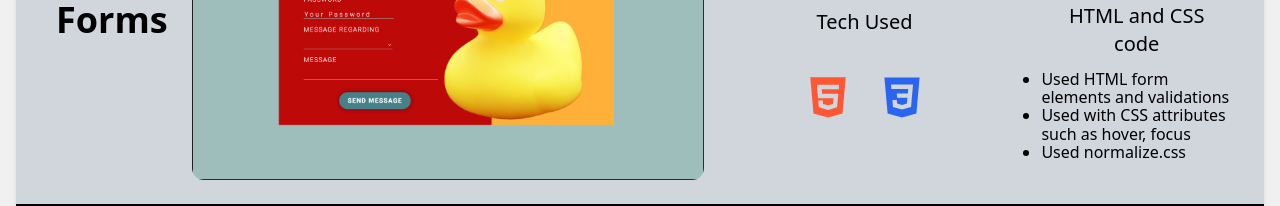
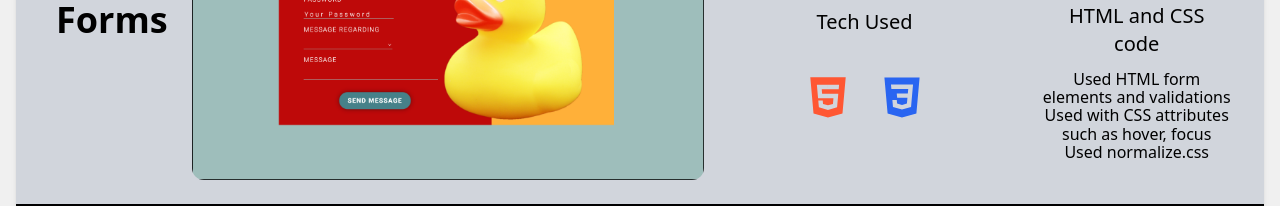
Before and after one commit to Hariniharidass/hariniPortfolio, a React (Vite) app: page /projects in a window 1280 px wide. Both pictures are taken after a click on the button "View Projects". Shown: the part 371-577 px from the top of the page. Built offline with nearby package versions, Linux system fonts and the light colour scheme.

Commit message:
updated alignment

```diff
--- a/src/components/projectCard.jsx
+++ b/src/components/projectCard.jsx
@@ -53,9 +53,12 @@ function ProjectCard(props) {
         </div>
         <div className="flex-col justify-center items-center m-2 p-2 lg:w-1/3 w-full">
           <p className="text-center text-xl m-2 p-1 ">{props.description}</p>
-          <ul className="list-disc">
+          <ul className="list-disc ">
             {props.details.map((detail, index) => (
-              <li className="text-left text-m w-full" key={index}>
+              <li
+                className="mx-auto text-m w-full flex flex-col justify-center items-center"
+                key={index}
+              >
                 {detail}
               </li>
             ))}
```
